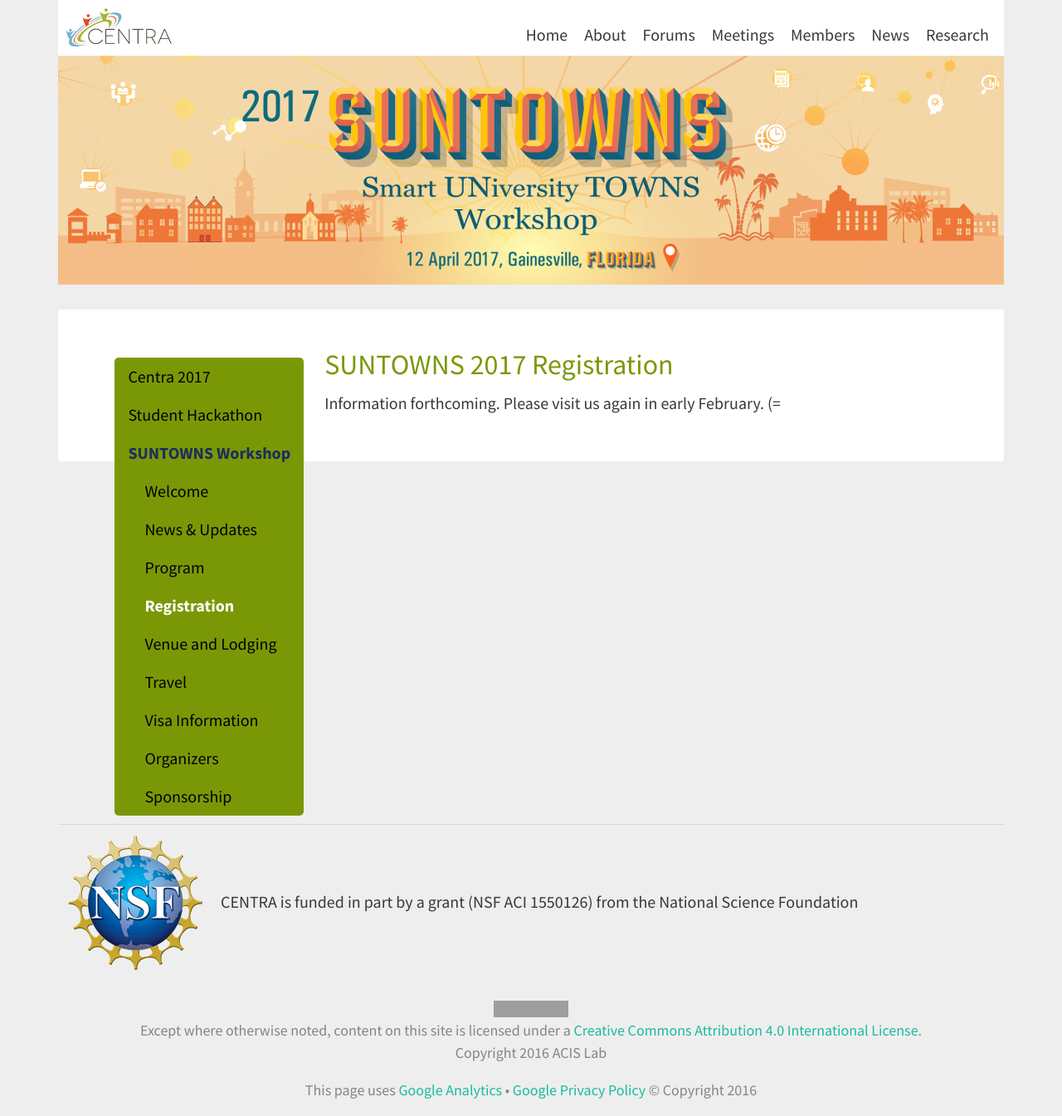
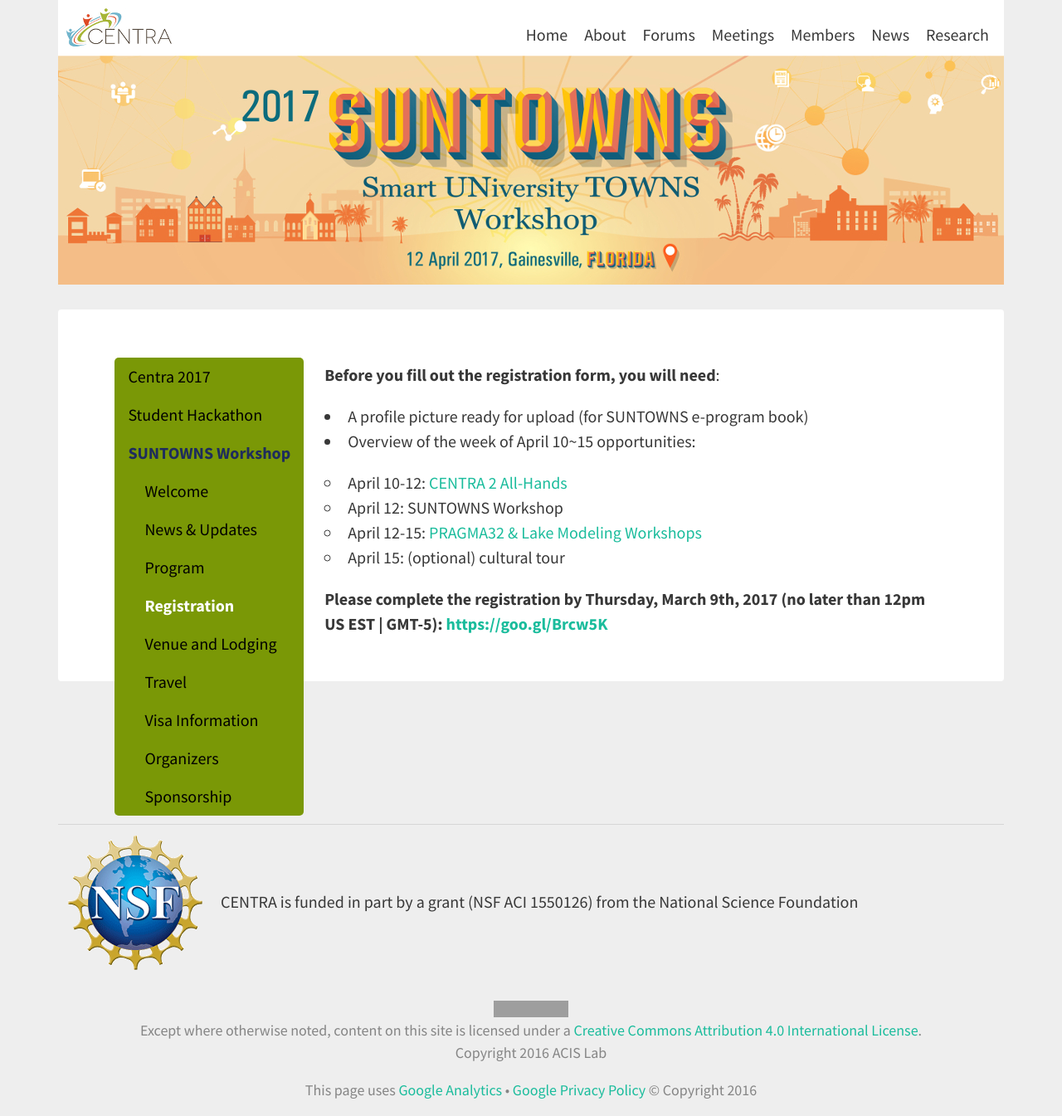
Before and after one commit to hmchou56/centra8, a Jekyll site: the page built from suntowns2017/registration.md, in a window 1280 px wide. Shown: the whole page at 83% size. Built offline with Jekyll 4.4.1, drawn with Linux system fonts in a browser that asks for light colours; nearby versions of some CDN libraries; grey boxes are pictures that could not be loaded.

Commit message:
added registration info

```diff
--- a/suntowns2017/registration.md
+++ b/suntowns2017/registration.md
@@ -7,8 +7,16 @@
 hide: true
 ---
 
-## SUNTOWNS 2017 Registration
+<br />
+**Before you fill out the registration form, you will need**:
 
-<p>
-Information forthcoming. Please visit us again in early February. (=
-</p>
+* A profile picture ready for upload (for SUNTOWNS e-program book)
+* Overview of the week of April 10~15 opportunities:
+<ul type="circle">
+<li>April 10-12: <a href="http://www.globalcentra.org/centra2/program.html" target="_blank">CENTRA 2 All-Hands</a></li>
+ <li>April 12: SUNTOWNS Workshop</li>
+ <li>April 12-15: <a href="http://www.pragma-grid.net/pragma32/" target="_blank">PRAGMA32 & Lake Modeling Workshops</a></li>
+ <li>April 15: (optional) cultural tour</li>
+</ul>
+
+<strong>Please complete the registration by Thursday, March 9th, 2017 (no later than 12pm US EST | GMT-5)<strong>: <a href="https://goo.gl/Brcw5K" target="_blank">https://goo.gl/Brcw5K</a>
```
